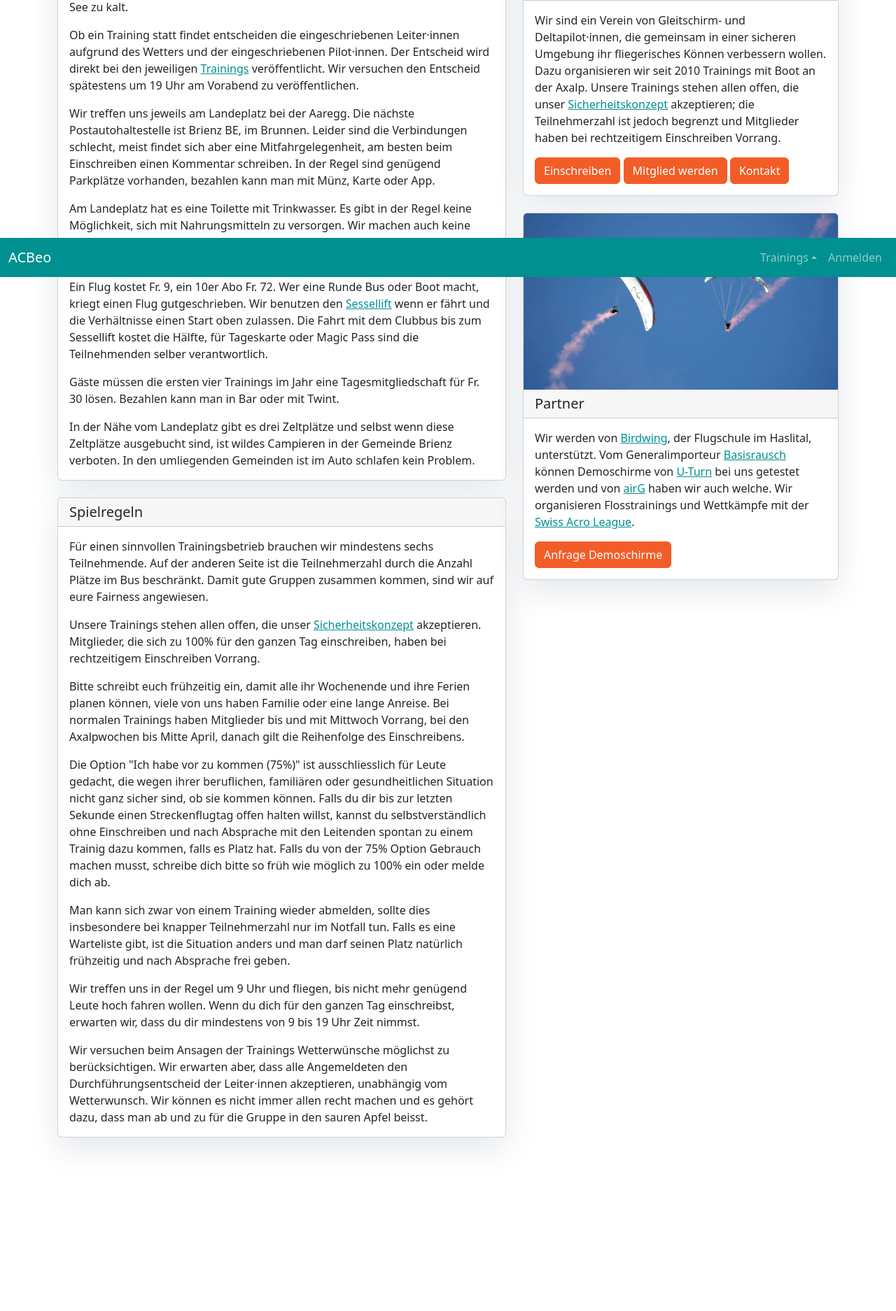
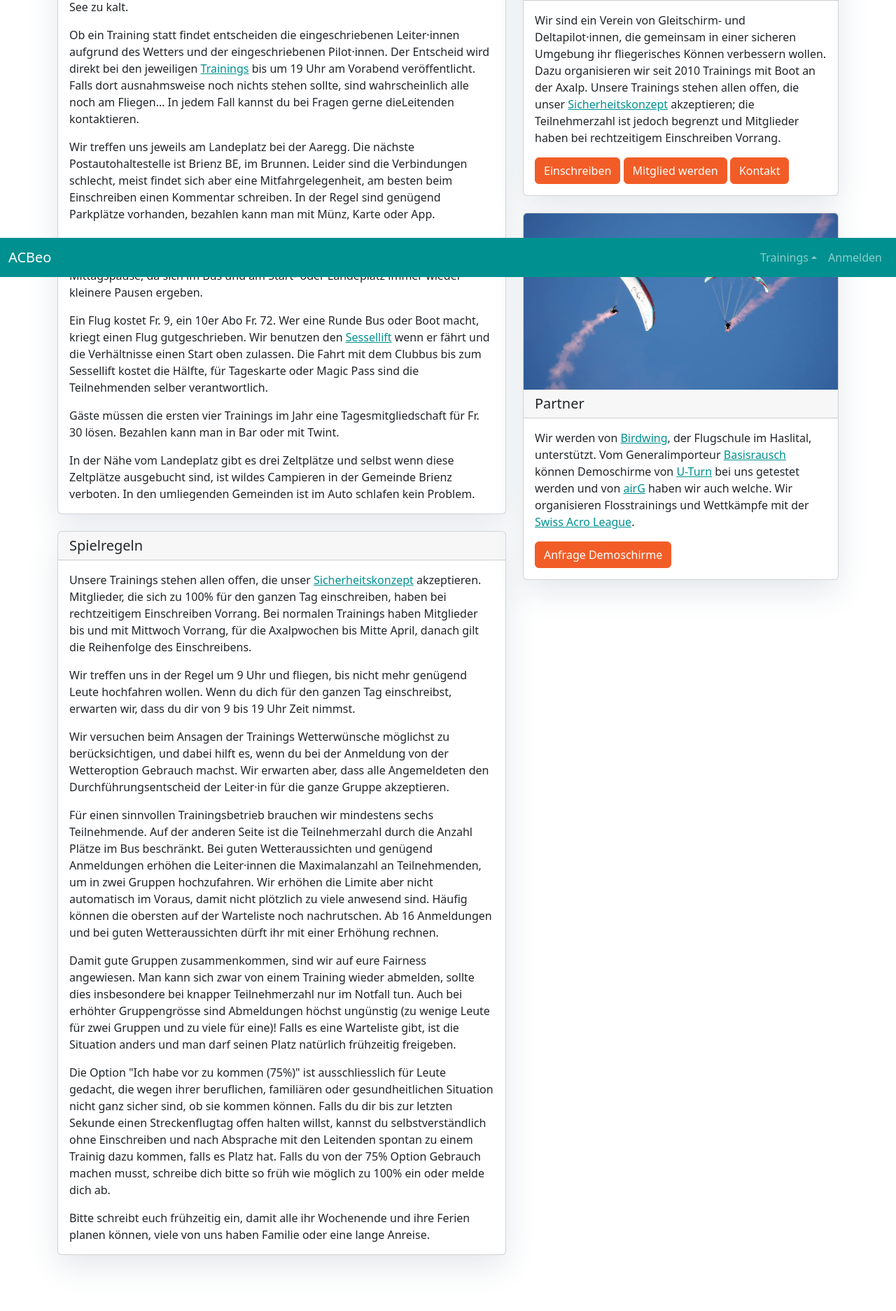
Before and after one commit to germannp/acbeo.ch, a Django app: page /trainings/infos/ in a window 1280 px wide. Shown: the part 404-2278 px from the top of the page at 70% size. Before the commit the page ends 2049 px from the top, so only its background shows below. Run offline with Django 3.2, Linux system fonts and the light colour scheme; some libraries are stand-ins or nearby versions.

Commit message:
Add trainings in two groups to rules

```diff
--- a/trainings/templates/trainings/infos.html
+++ b/trainings/templates/trainings/infos.html
@@ -18,8 +18,9 @@
         <p class="card-text">
             Ob ein Training statt findet entscheiden die eingeschriebenen Leiter·innen aufgrund des Wetters und der
             eingeschriebenen Pilot·innen. Der Entscheid wird direkt bei den jeweiligen <a
-                href="{% url 'trainings' %}">Trainings</a> veröffentlicht. Wir versuchen den Entscheid spätestens um 19
-            Uhr am Vorabend zu veröffentlichen.</p>
+                href="{% url 'trainings' %}">Trainings</a> bis um 19 Uhr am Vorabend veröffentlicht. Falls dort
+            ausnahmsweise noch nichts stehen sollte, sind wahrscheinlich alle noch am Fliegen… In jedem Fall kannst du
+            bei Fragen gerne dieLeitenden kontaktieren.</p>
         <p class="card-text">
             Wir treffen uns jeweils am Landeplatz bei der Aaregg. Die nächste Postautohaltestelle ist Brienz BE, im
             Brunnen. Leider sind die Verbindungen schlecht, meist findet sich aber eine Mitfahrgelegenheit, am besten
--- a/trainings/templates/trainings/rules.html
+++ b/trainings/templates/trainings/rules.html
@@ -4,35 +4,37 @@
     <h5 class="card-header">Spielregeln</h5>
     <div class="card-body">
         <p class="card-text">
-            Für einen sinnvollen Trainingsbetrieb brauchen wir mindestens sechs Teilnehmende. Auf der anderen Seite ist
-            die Teilnehmerzahl durch die Anzahl Plätze im Bus beschränkt. Damit gute Gruppen zusammen kommen, sind wir
-            auf eure Fairness angewiesen.</p>
-        <p class="card-text">
             Unsere Trainings stehen allen offen, die unser <a href="{% static 'news/sicherheitskonzept.pdf' %}">
                 Sicherheitskonzept</a> akzeptieren. Mitglieder, die sich zu 100% für den ganzen Tag einschreiben, haben
-            bei rechtzeitigem Einschreiben Vorrang.</p>
+            bei rechtzeitigem Einschreiben Vorrang. Bei normalen Trainings haben Mitglieder bis und mit Mittwoch Vorrang,
+            für die Axalpwochen bis Mitte April, danach gilt die Reihenfolge des Einschreibens.</p>
+        <p class="card-text">
+            Wir treffen uns in der Regel um 9 Uhr und fliegen, bis nicht mehr genügend Leute hochfahren wollen. Wenn du
+            dich für den ganzen Tag einschreibst, erwarten wir, dass du dir von 9 bis 19 Uhr Zeit nimmst.</p>
+        <p class="card-text">
+            Wir versuchen beim Ansagen der Trainings Wetterwünsche möglichst zu berücksichtigen, und dabei hilft es, wenn
+            du bei der Anmeldung von der Wetteroption Gebrauch machst. Wir erwarten aber, dass alle Angemeldeten den
+            Durchführungsentscheid der Leiter·in für die ganze Gruppe akzeptieren.</p>
+        <p class="card-text">
+            Für einen sinnvollen Trainingsbetrieb brauchen wir mindestens sechs Teilnehmende. Auf der anderen Seite ist die
+            Teilnehmerzahl durch die Anzahl Plätze im Bus beschränkt. Bei guten Wetteraussichten und genügend Anmeldungen
+            erhöhen die Leiter·innen die Maximalanzahl an Teilnehmenden, um in zwei Gruppen hochzufahren. Wir erhöhen die
+            Limite aber nicht automatisch im Voraus, damit nicht plötzlich zu viele anwesend sind. Häufig können die
+            obersten auf der Warteliste noch nachrutschen. Ab 16 Anmeldungen und bei guten Wetteraussichten dürft ihr mit
+            einer Erhöhung rechnen.</p>
+        <p class="card-text">
+            Damit gute Gruppen zusammenkommen, sind wir auf eure Fairness angewiesen. Man kann sich zwar von einem Training
+            wieder abmelden, sollte dies insbesondere bei knapper Teilnehmerzahl nur im Notfall tun. Auch bei erhöhter
+            Gruppengrösse sind Abmeldungen höchst ungünstig (zu wenige Leute für zwei Gruppen und zu viele für eine)! Falls
+            es eine Warteliste gibt, ist die Situation anders und man darf seinen Platz natürlich frühzeitig freigeben.</p>
+        <p class="card-text">
+            Die Option "Ich habe vor zu kommen (75%)" ist ausschliesslich für Leute gedacht, die wegen ihrer beruflichen,
+            familiären oder gesundheitlichen Situation nicht ganz sicher sind, ob sie kommen können. Falls du dir bis zur
+            letzten Sekunde einen Streckenflugtag offen halten willst, kannst du selbstverständlich ohne Einschreiben und
+            nach Absprache mit den Leitenden spontan zu einem Trainig dazu kommen, falls es Platz hat. Falls du von der
+            75% Option Gebrauch machen musst, schreibe dich bitte so früh wie möglich zu 100% ein oder melde dich ab.</p>
         <p class="card-text">
             Bitte schreibt euch frühzeitig ein, damit alle ihr Wochenende und ihre Ferien planen können, viele von uns
-            haben Familie oder eine lange Anreise. Bei normalen Trainings haben Mitglieder bis und mit Mittwoch Vorrang,
-            bei den Axalpwochen bis Mitte April, danach gilt die Reihenfolge des Einschreibens.</p>
-        <p class="card-text">
-            Die Option "Ich habe vor zu kommen (75%)" ist ausschliesslich für Leute gedacht, die wegen ihrer
-            beruflichen, familiären oder gesundheitlichen Situation nicht ganz sicher sind, ob sie kommen können. Falls
-            du dir bis zur letzten Sekunde einen Streckenflugtag offen halten willst, kannst du selbstverständlich ohne
-            Einschreiben und nach Absprache mit den Leitenden spontan zu einem Trainig dazu kommen, falls es Platz hat.
-            Falls du von der 75% Option Gebrauch machen musst, schreibe dich bitte so früh wie möglich zu 100% ein oder
-            melde dich ab.</p>
-        <p class="card-text">
-            Man kann sich zwar von einem Training wieder abmelden, sollte dies insbesondere bei knapper Teilnehmerzahl
-            nur im Notfall tun. Falls es eine Warteliste gibt, ist die Situation anders und man darf seinen Platz
-            natürlich frühzeitig und nach Absprache frei geben.</p>
-        <p class="card-text">
-            Wir treffen uns in der Regel um 9 Uhr und fliegen, bis nicht mehr genügend Leute hoch fahren wollen. Wenn du
-            dich für den ganzen Tag einschreibst, erwarten wir, dass du dir mindestens von 9 bis 19 Uhr Zeit nimmst.</p>
-        <p class="card-text">
-            Wir versuchen beim Ansagen der Trainings Wetterwünsche möglichst zu berücksichtigen. Wir erwarten aber, dass
-            alle Angemeldeten den Durchführungsentscheid der Leiter·innen akzeptieren, unabhängig vom Wetterwunsch. Wir
-            können es nicht immer allen recht machen und es gehört dazu, dass man ab und zu für die Gruppe in den sauren
-            Apfel beisst.</p>
+            haben Familie oder eine lange Anreise.</p>
     </div>
 </div>
```
